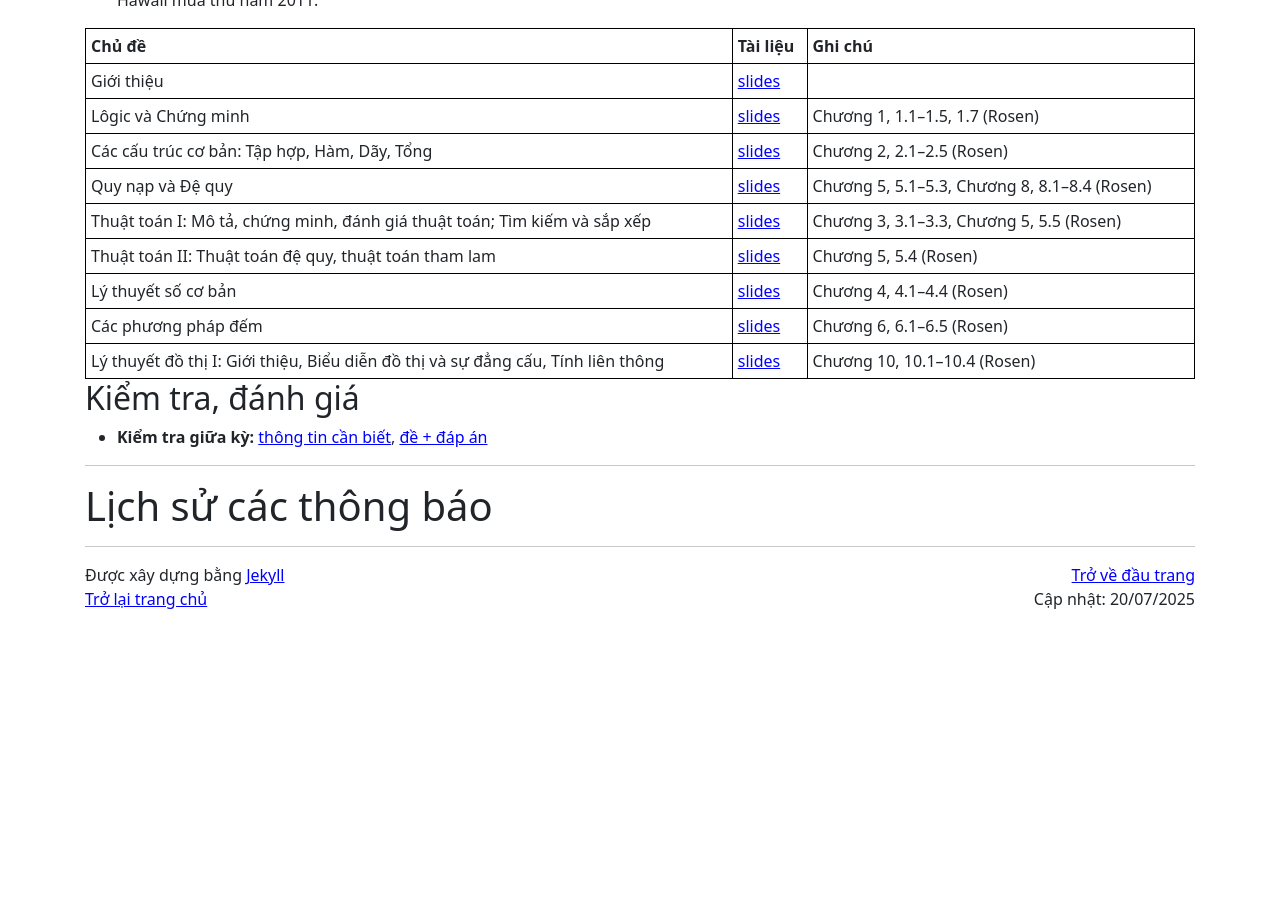
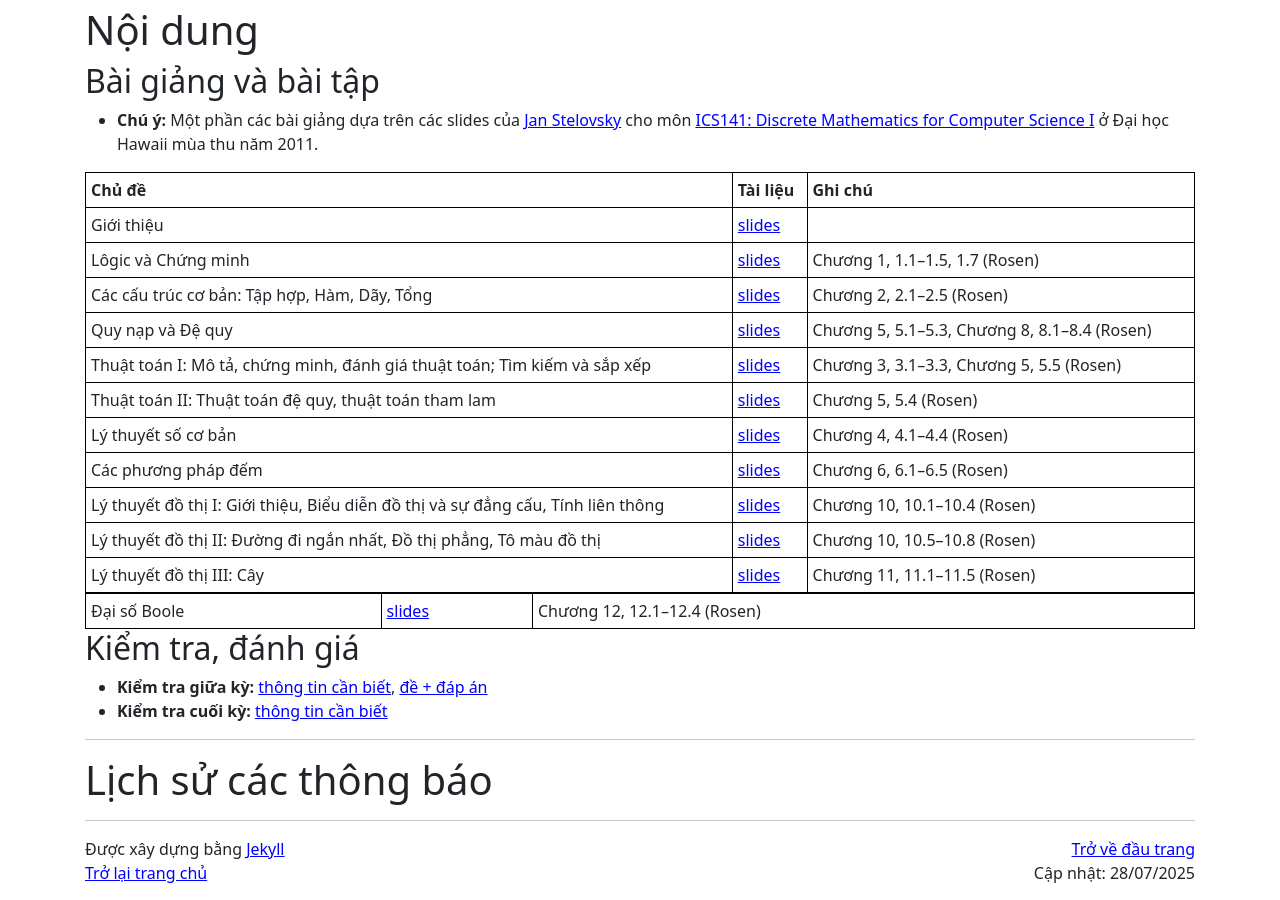
Before and after one commit to hoanganhduc/hoanganhduc.github.io, a Jekyll site: the page built from teaching/VNU-HUS/2025/summer/MAT3500/index.md, in a window 1280 px wide and 900 px high, scrolled down 2824 px. Built offline with Jekyll 4.4.1, drawn with Linux system fonts in a browser that asks for light colours; nearby versions of some CDN libraries; a style sheet for code colours, icons or effects is not loaded; before the commit the page ends 3450 px from its top, so only the background shows below that; some of the changed text lies outside the part shown.

Commit message:
Updated @ 2025-07-28  21:58:27 ICT

```diff
--- a/teaching/VNU-HUS/2025/summer/MAT3500/index.md
+++ b/teaching/VNU-HUS/2025/summer/MAT3500/index.md
@@ -1,7 +1,7 @@
 ---
 layout: default
 title: "VNU-HUS MAT3500: Toán rời rạc"
-last_modified_at: 2025-07-20
+last_modified_at: 2025-07-28
 lang: "vi"
 katex: true
 ---
@@ -21,7 +21,12 @@ Sinh viên muốn nghỉ học cần thông báo qua form [https://forms.office.
 <h1>Thông báo</h1>
 
 <!-- <h2 style="color:red;">Kiểm tra giữa kỳ: 18/07/2025 (Thứ 6), 16:00 -- 16:50 (Tiết 9), Phòng 303-T5</h2> -->
-
+* **28/07/2025:**
+  * Cập nhật nội dung môn học
+    * Lý thuyết đồ thị II: Đường đi ngắn nhất, Đồ thị phẳng, Tô màu đồ thị
+    * Lý thuyết đồ thị III: Cây
+    * Đại số Boole
+    * Thông tin về kiểm tra cuối kỳ
 * **20/07/2025:**
   * Cập nhật nội dung môn học
     * Đề và đáp án bài kiểm tra giữa kỳ
@@ -123,17 +128,17 @@ Xem các thông báo cũ [ở đây](#lịch-sử-các-thông-báo).
 | Lý thuyết số cơ bản | [slides]({{ page.url | append: "Basic_Number_Theory.pdf" }}) | Chương 4, 4.1--4.4 (Rosen) |
 | Các phương pháp đếm | [slides]({{ page.url | append: "Counting.pdf" }}) | Chương 6, 6.1--6.5 (Rosen) |
 | Lý thuyết đồ thị I: Giới thiệu, Biểu diễn đồ thị và sự đẳng cấu, Tính liên thông | [slides]({{ page.url | append: "Graphs_I.pdf" }}) | Chương 10, 10.1--10.4 (Rosen) |
+| Lý thuyết đồ thị II: Đường đi ngắn nhất, Đồ thị phẳng, Tô màu đồ thị | [slides]({{ page.url | append: "Graphs_II.pdf" }}) | Chương 10, 10.5--10.8 (Rosen) |
+| Lý thuyết đồ thị III: Cây | [slides]({{ page.url | append: "Graphs_III.pdf" }}) | Chương 11, 11.1--11.5 (Rosen) |
 
-<!-- | Lý thuyết đồ thị II: Đường đi ngắn nhất, Đồ thị phẳng, Tô màu đồ thị | [slides]({{ page.url | append: "Graphs_II.pdf" }}) | Chương 10, 10.5--10.8 (Rosen) | -->
-<!-- | Lý thuyết đồ thị III: Cây | [slides]({{ page.url | append: "Graphs_III.pdf" }}) | Chương 11, 11.1--11.5 (Rosen) | -->
-
-<!-- | Đại số Boole | [slides]({{ page.url | append: "Boolean_Algebra.pdf" }}) | Chương 12, 12.1--12.4 (Rosen) | -->
+| Đại số Boole | [slides]({{ page.url | append: "Boolean_Algebra.pdf" }}) | Chương 12, 12.1--12.4 (Rosen) |
 
 <!-- | Tổng hợp | [slides]({{ page.url | append: "VNU-HUS_MAT3500_Lectures.pdf" }}), [bài tập]({{ page.url | append: "VNU-HUS_MAT3500_Exercises.pdf" }}) | | -->
 
 ## Kiểm tra, đánh giá
 
 * **Kiểm tra giữa kỳ:** [thông tin cần biết]({{ page.url | append: "midterm.pdf" }}), [đề + đáp án]({{ page.url | append: "Midtermsol.pdf" }})
+* **Kiểm tra cuối kỳ:** [thông tin cần biết]({{ page.url | append: "final.pdf" }})
 
 -----
 
```
Also changed, not shown: reconf/papers/index.md (+1 -1 lines), 2 other files.
